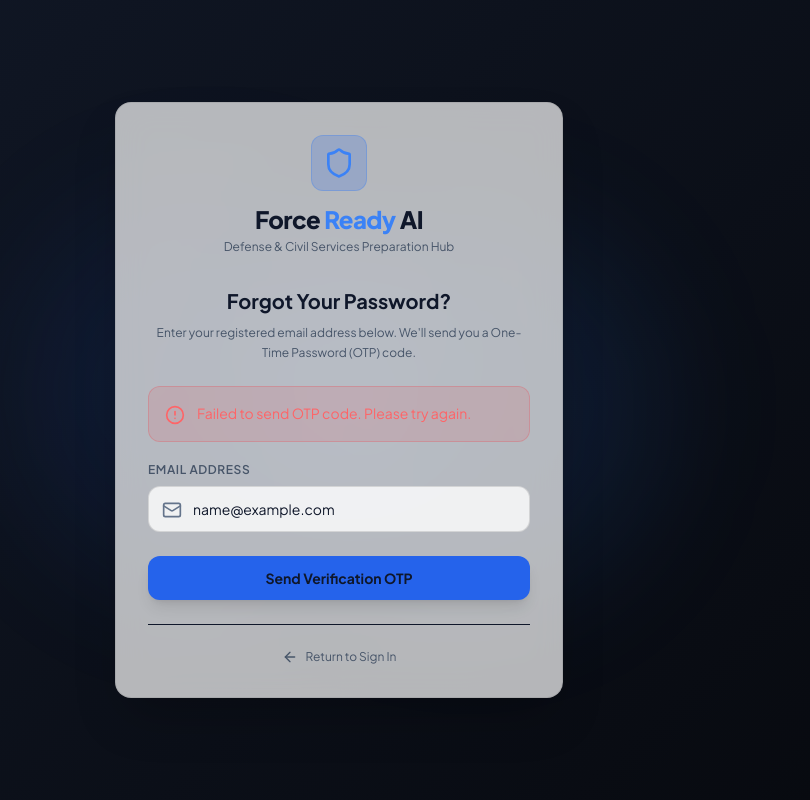
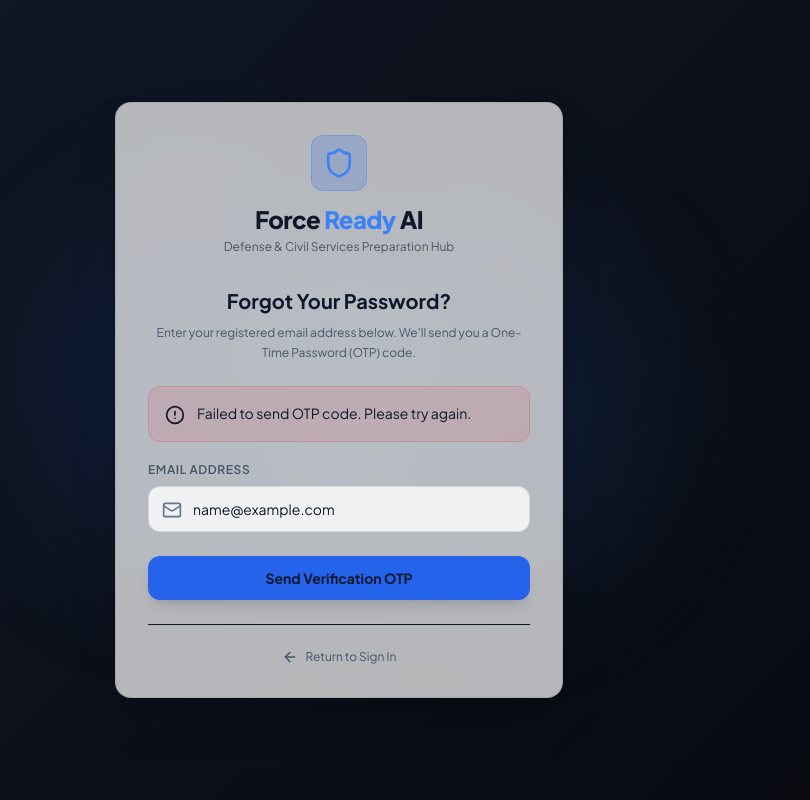
Before and after one commit to Irshadkhan56/forcereadyai-Frontend, a React (Vite) app: page /forgot-password in a window 1280 px wide. Both pictures are taken after typing "name@example.com" into the empty fields and a click on the button "Send Verification OTP". Shown: the whole page, without its empty margins (301-1111 px from the left). Built offline with nearby package versions, Linux system fonts and the light colour scheme; no server answers.

Commit message:
Make authentication error alert text black in light mode and white in dark mode

```diff
--- a/src/pages/ForgotPassword.jsx
+++ b/src/pages/ForgotPassword.jsx
@@ -113,7 +113,7 @@
       </p>
 
       {error && (
-        <div className="mb-5 p-4 bg-red-500/10 border border-red-500/20 rounded-xl flex items-start gap-3 text-red-400 text-sm animate-shake">
+        <div className="mb-5 p-4 bg-red-500/10 border border-red-500/20 rounded-xl flex items-start gap-3 text-black dark:text-white text-sm animate-shake">
           <AlertCircle className="w-5 h-5 flex-shrink-0 mt-0.5" />
           <span>{error}</span>
         </div>
--- a/src/pages/Login.jsx
+++ b/src/pages/Login.jsx
@@ -38,7 +38,7 @@
       <h2 className="text-xl font-bold text-white mb-6 text-center">Sign In to Your Account</h2>
 
       {error && (
-        <div className="mb-5 p-4 bg-red-500/10 border border-red-500/20 rounded-xl flex items-start gap-3 text-red-400 text-sm animate-shake">
+        <div className="mb-5 p-4 bg-red-500/10 border border-red-500/20 rounded-xl flex items-start gap-3 text-black dark:text-white text-sm animate-shake">
           <AlertCircle className="w-5 h-5 flex-shrink-0 mt-0.5" />
           <span>{error}</span>
         </div>
--- a/src/pages/Register.jsx
+++ b/src/pages/Register.jsx
@@ -60,7 +60,7 @@
       <h2 className="text-xl font-bold text-white mb-6 text-center">Create Candidate Account</h2>
 
       {error && (
-        <div className="mb-5 p-4 bg-red-500/10 border border-red-500/20 rounded-xl flex items-start gap-3 text-red-400 text-sm animate-shake">
+        <div className="mb-5 p-4 bg-red-500/10 border border-red-500/20 rounded-xl flex items-start gap-3 text-black dark:text-white text-sm animate-shake">
           <AlertCircle className="w-5 h-5 flex-shrink-0 mt-0.5" />
           <span>{error}</span>
         </div>
```
